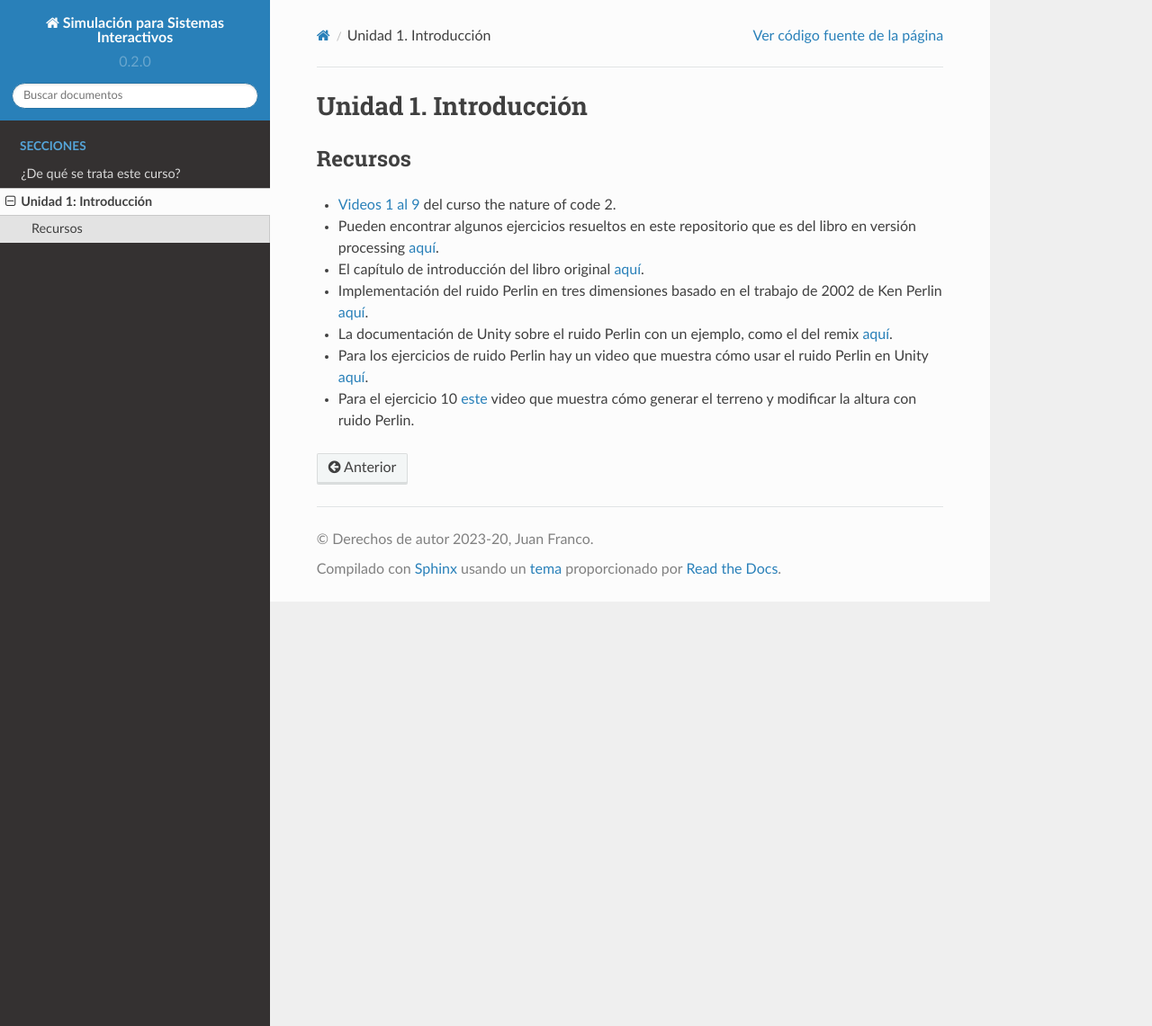
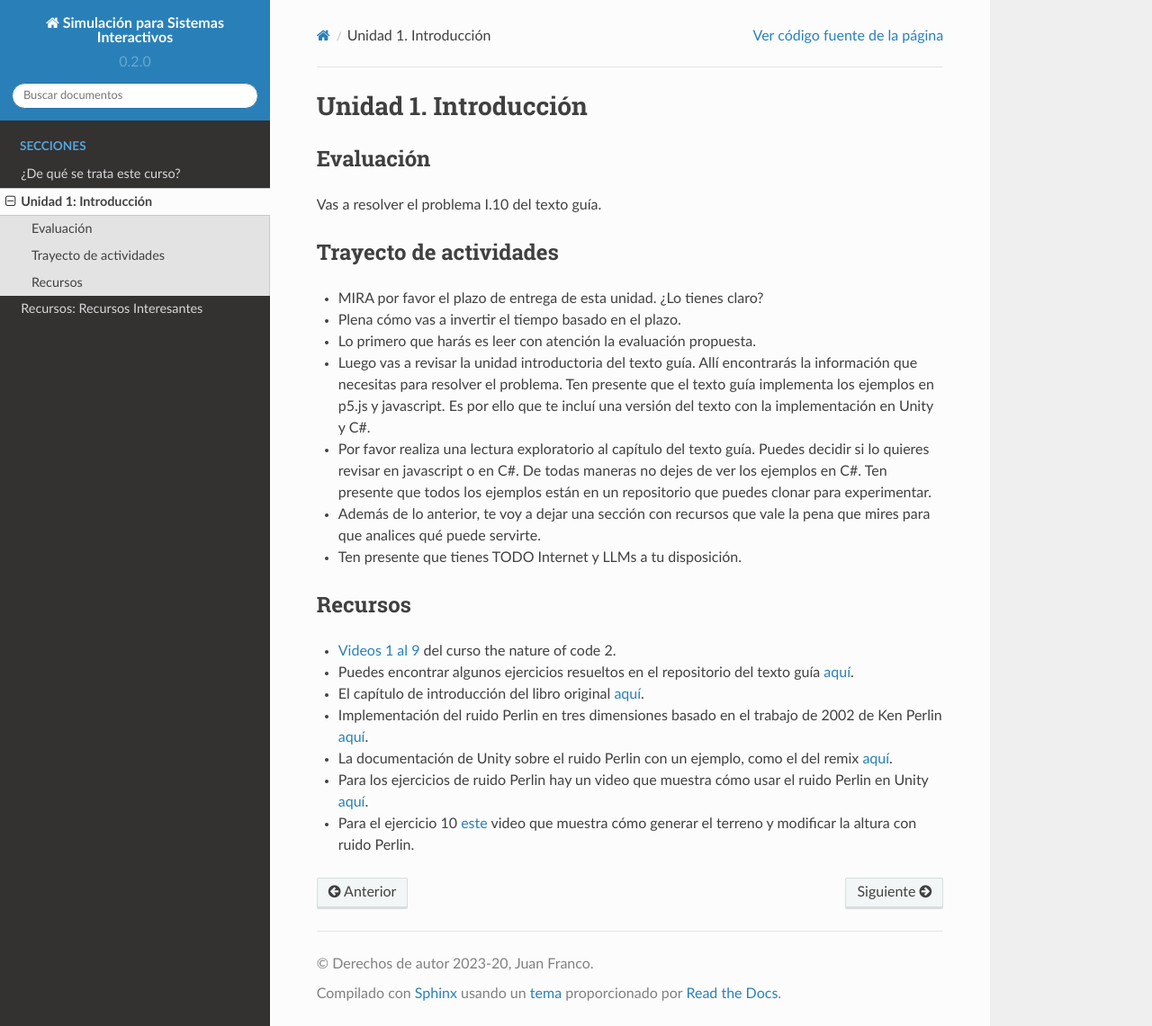
Before and after one commit to mgarcial/SimulacionInteractivos, a Sphinx documentation site: the page built from docs/_unidad1/unidad1.rst, in a window 1280 px wide and 1141 px high. Shown: the whole window at 90% size. Built offline with Sphinx 7.4.7 and the Read the Docs theme 2.0.0, drawn with Linux system fonts in a browser that asks for light colours.

Commit message:
update setup and assign eval 1

```diff
--- a/docs/_unidad1/unidad1.rst
+++ b/docs/_unidad1/unidad1.rst
@@ -1,18 +1,41 @@
 Unidad 1. Introducción
 =======================================
+
+Evaluación
+-----------
+Vas a resolver el problema I.10 del texto guía.
+
+Trayecto de actividades
+------------------------
+
+* MIRA por favor el plazo de entrega de esta unidad. ¿Lo tienes claro?
+* Plena cómo vas a invertir el tiempo basado en el plazo.
+* Lo primero que harás es leer con atención la evaluación propuesta.
+* Luego vas a revisar la unidad introductoria del texto guía. Allí encontrarás
+  la información que necesitas para resolver el problema. Ten presente que el texto
+  guía implementa los ejemplos en p5.js y javascript. Es por ello que te incluí una
+  versión del texto con la implementación en Unity y C#.
+* Por favor realiza una lectura exploratorio al capítulo del texto guía. Puedes
+  decidir si lo quieres revisar en javascript o en C#. De todas maneras no dejes
+  de ver los ejemplos en C#. Ten presente que todos los ejemplos están en
+  un repositorio que puedes clonar para experimentar.
+* Además de lo anterior, te voy a dejar una sección con recursos que vale la pena
+  que mires para que analices qué puede servirte.
+* Ten presente que tienes TODO Internet y LLMs a tu disposición.
 
 Recursos
 ----------------------
 
 * `Videos 1 al 9 <https://youtube.com/playlist?list=PLRqwX-V7Uu6ZV4yEcW3uDwOgGXKUUsPOM>`__
   del curso the nature of code 2.
-* Pueden encontrar algunos ejercicios resueltos en este repositorio que es del
-  libro en versión processing `aquí <https://github.com/nature-of-code/noc-examples-processing/blob/master/introduction/Exercise_I_9_Noise3D/Exercise_I_9_Noise3D.pde>`__.
+* Puedes encontrar algunos ejercicios resueltos en el repositorio del
+  texto guía `aquí <https://github.com/nature-of-code/noc-examples-processing/blob/master/introduction/Exercise_I_9_Noise3D/Exercise_I_9_Noise3D.pde>`__.
 * El capítulo de introducción del libro original `aquí <https://natureofcode.com/book/introduction/>`__.
 * Implementación del ruido Perlin en tres dimensiones basado en el trabajo de 2002
   de Ken Perlin `aquí <https://github.com/keijiro/PerlinNoise>`__.
 * La documentación de Unity sobre el ruido Perlin con un ejemplo, como el del
   remix `aquí <https://docs.unity3d.com/ScriptReference/Mathf.PerlinNoise.html>`__.
-* Para los ejercicios de ruido Perlin hay un video que muestra cómo usar el ruido Perlin en Unity `aquí <https://youtu.be/bG0uEXV6aHQ>`__.
+* Para los ejercicios de ruido Perlin hay un video que muestra cómo usar el ruido Perlin en
+  Unity `aquí <https://youtu.be/bG0uEXV6aHQ>`__.
 * Para el ejercicio 10 `este <https://youtu.be/vFvwyu_ZKfU>`__ video que muestra
   cómo generar el terreno y modificar la altura con ruido Perlin.
--- a/docs/index.rst
+++ b/docs/index.rst
@@ -14,6 +14,8 @@ Créditos y horas totales del curso: 2 créditos - 96 horas totales
 
    ¿De qué se trata este curso? <_intro/intro>
    Unidad 1: Introducción <_unidad1/unidad1>
+   Recursos: Recursos Interesantes <_recursos/recursos>
+
 ..
    Unidad 2: Vectores <_unidad2/unidad2>
    Unidad 3: Fuerzas <_unidad3/unidad3>
```
Also changed, not shown: other parts of docs/index.rst (+0 -1 lines).
